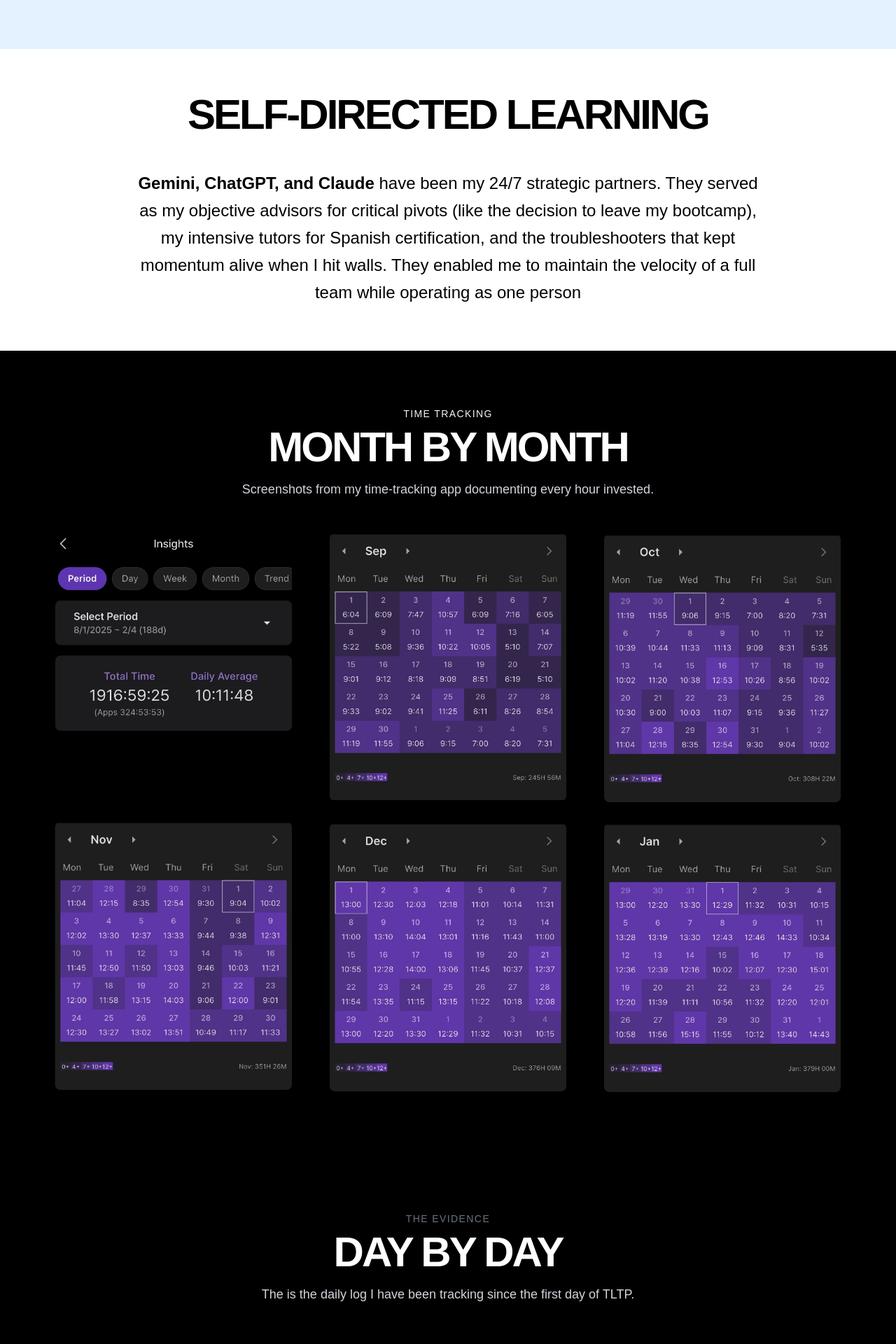
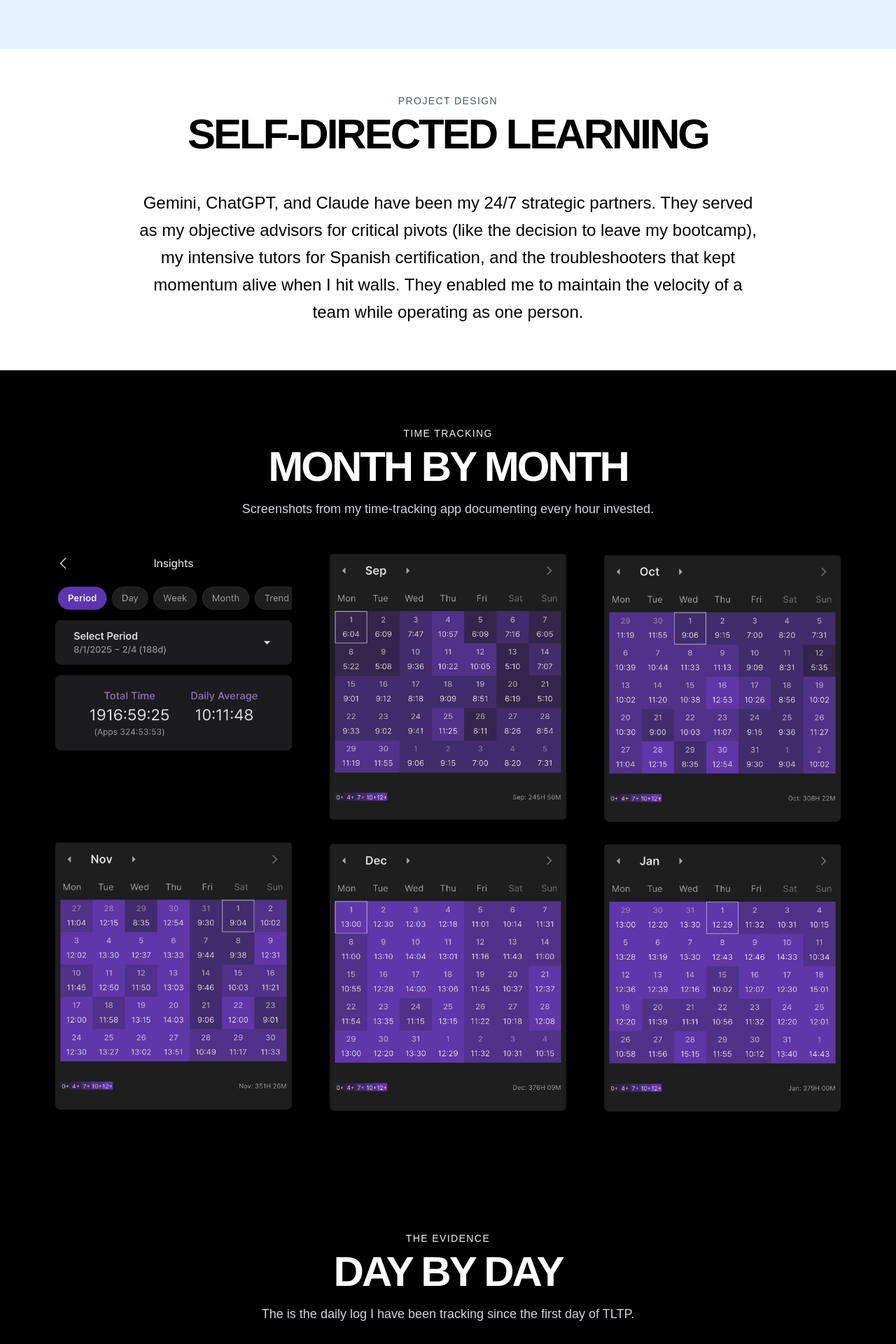
Before and after one commit to hongkim25/hong-portfolio, a Next.js app: page /tltp in a window 1280 px wide. Shown: the part 2220-4140 px from the top of the page at 70% size. Built offline with nearby package versions, Linux system fonts and the light colour scheme; a web font is replaced by a local one.

Commit message:
minor design fix

```diff
--- a/src/app/tltp/page.tsx
+++ b/src/app/tltp/page.tsx
@@ -135,11 +135,12 @@
       {/* 5. AI TEACHERS */}
       <div className="w-full bg-white text-black py-16 px-8">
         <div className="max-w-4xl mx-auto text-center">
+          <span className="text-sm uppercase tracking-widest text-gray-600 block mb-2">PROJECT DESIGN</span>
           <h2 className="text-4xl md:text-6xl font-bold uppercase tracking-tighter text-black mb-12">
             Self-directed learning
           </h2>
           <p className="text-xl md:text-2xl leading-relaxed">
-            <span className="font-bold">Gemini, ChatGPT, and Claude</span> have been my 24/7 strategic partners. They served as my objective advisors for critical pivots (like the decision to leave my bootcamp), my intensive tutors for Spanish certification, and the troubleshooters that kept momentum alive when I hit walls. They enabled me to maintain the velocity of a full team while operating as one person
+            Gemini, ChatGPT, and Claude have been my 24/7 strategic partners. They served as my objective advisors for critical pivots (like the decision to leave my bootcamp), my intensive tutors for Spanish certification, and the troubleshooters that kept momentum alive when I hit walls. They enabled me to maintain the velocity of a team while operating as one person.
           </p>
         </div>
       </div>
@@ -168,7 +169,7 @@
       {/* 7. THE TERMINAL LOG */}
       <div className="w-full bg-black py-20 px-8">
         <div className="text-center mb-12">
-          <span className="text-sm uppercase tracking-widest text-gray-500 block mb-2">The Evidence</span>
+          <span className="text-sm uppercase tracking-widest text-gray-100 block mb-2">The Evidence</span>
           <h2 className="text-4xl md:text-6xl font-bold uppercase tracking-tighter text-white mb-4">
             DAY BY DAY
           </h2>
```
